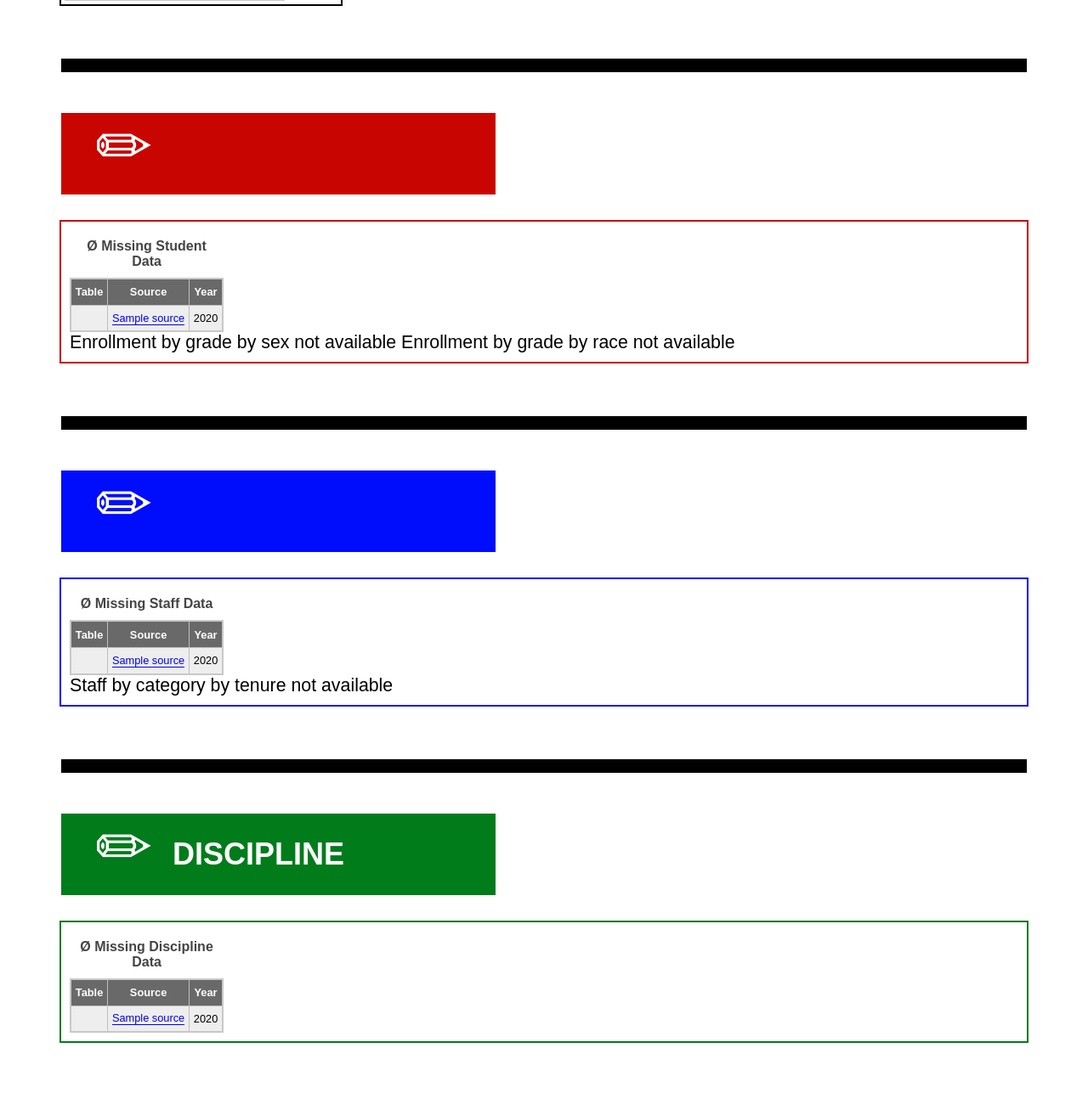
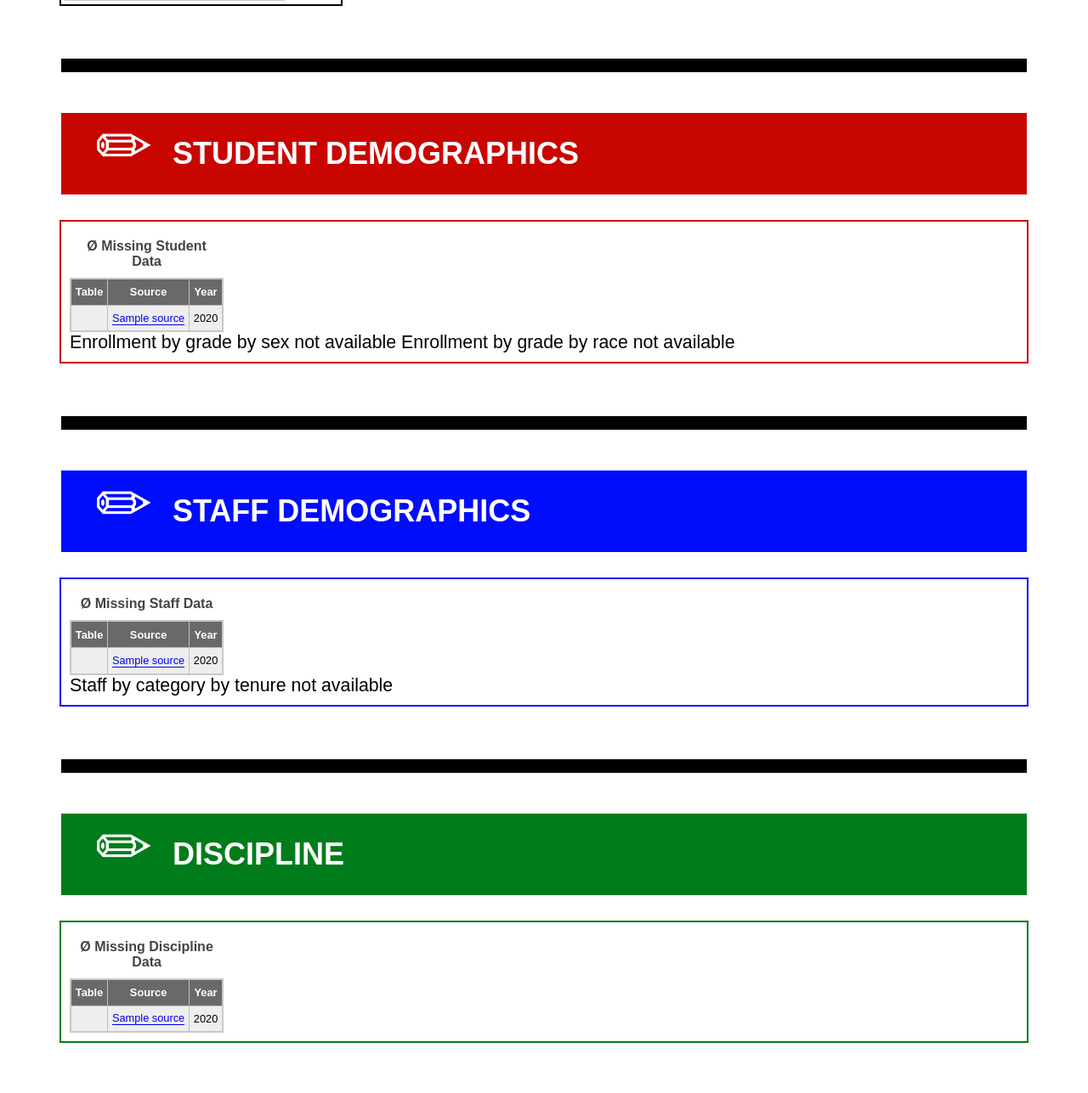
Before and after one commit to nwg/racine-schools, a Flask app: template app/templates/school.html in a window 1280 px wide. Shown: the part 1253-2540 px from the top of the page at 85% size. Run offline with Flask 2, Linux system fonts and the light colour scheme; the template is opened without the code that fills it: most values are stand-ins (such as "Sample title", 1, 10 or a date in 2020); grey boxes marked "Sample" are stand-in pictures; some libraries are stand-ins or nearby versions.

Commit message:
fix wrapping section-labels

```diff
--- a/app/templates/school.html
+++ b/app/templates/school.html
@@ -185,7 +185,7 @@ a.standard-link {
 }
 
 div.section-label {
-    width: 45%;
+    min-width: max-content;
     height: 6rem;
     color: #ffffff;
 }
```
